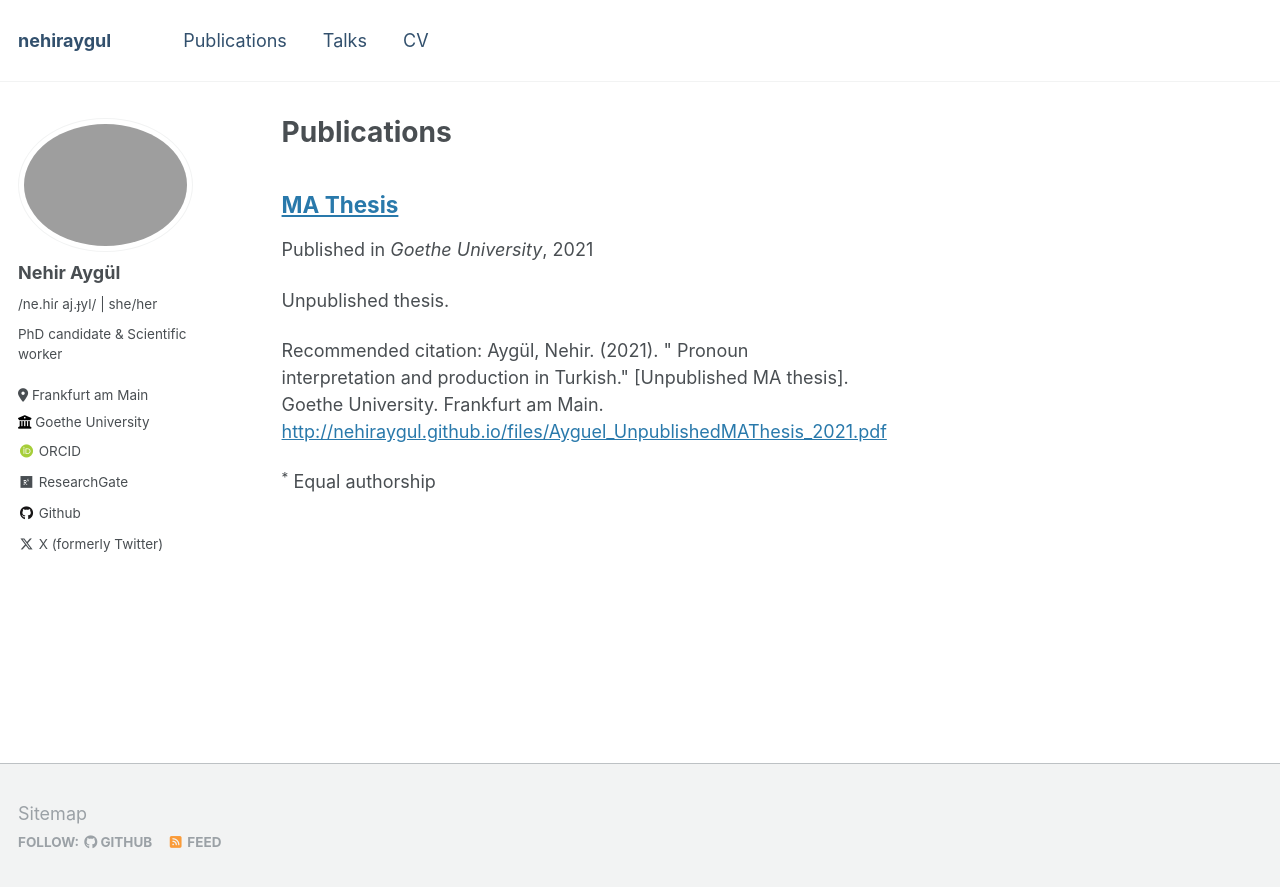
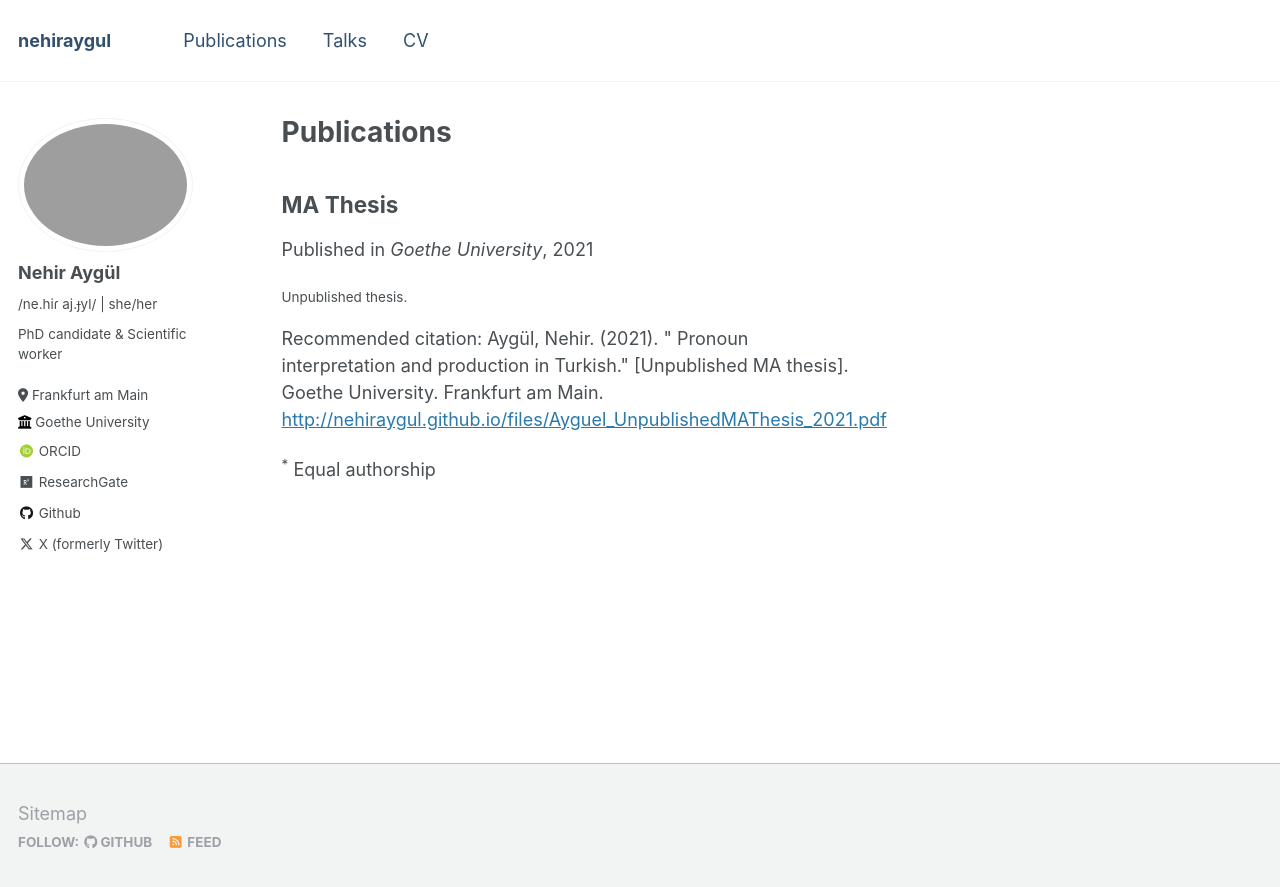
Before and after one commit to nehiraygul/nehiraygul.github.io, a Jekyll site: the page built from _pages/publications.md, in a window 1280 px wide. Shown: the top 887 px of the page. Built offline with Jekyll 4.4.1, drawn with Linux system fonts in a browser that asks for light colours; some web fonts are replaced.

```diff
--- a/_includes/archive-single.html
+++ b/_includes/archive-single.html
@@ -14,24 +14,9 @@
 
 <div class="{{ include.type | default: "list" }}__item">
   <article class="archive__item" itemscope itemtype="http://schema.org/CreativeWork">
-    {% if include.type == "grid" and teaser %}
-      <div class="archive__item-teaser">
-        <img src=
-          {% if teaser contains "://" %}
-            "{{ teaser }}"
-          {% else %}
-            "{{ teaser | prepend: "/images/" | prepend: base_path }}"
-          {% endif %}
-          alt="">
-      </div>
-    {% endif %}
 
     <h2 class="archive__item-title" itemprop="headline">
-      {% if post.link %}
-        <a href="{{ post.link }}">{{ title }}</a> <a href="{{ base_path }}{{ post.url }}" rel="permalink"><i class="fa fa-link" aria-hidden="true" title="permalink"></i><span class="sr-only">Permalink</span></a>
-      {% else %}
-        <a href="{{ base_path }}{{ post.url }}" rel="permalink">{{ title }}</a>
-      {% endif %}
+      {{ title }}
     </h2>
 
     {% if post.read_time %}
@@ -46,10 +31,8 @@
       <p class="page__date"><strong><i class="fa fa-fw fa-calendar" aria-hidden="true"></i> {{ site.data.ui-text[site.locale].date_label | default: "Published:" }}</strong> <time datetime="{{ post.date | default: "1900-01-01" | date_to_xmlschema }}">{{ post.date | default: "1900-01-01" | date: "%B %d, %Y" }}</time></p>
     {% endif %}
 
-    {% if post.excerpt and site.read_more != 'enabled' %}
-    <p class="archive__item-excerpt" itemprop="description">{{ post.excerpt | markdownify }}</p>
-    {% elsif post.excerpt and site.read_more == 'enabled' %}
-    <p class="archive__item-excerpt" itemprop="description"><p>{{ post.excerpt | markdownify | remove: '<p>' | remove: '</p>' }}<strong><a href="{{ base_path }}{{ post.url }}" rel="permalink"> Read more</a></strong></p></p>
+    {% if post.excerpt %}
+      <p class="archive__item-excerpt" itemprop="description">{{ post.excerpt | markdownify | remove: '<p>' | remove: '</p>' }}</p>
     {% endif %}
 
     {% if post.citation and post.paperurl %}
```
Also changed, not shown: _includes/archive-single-talk.html (+3 -7 lines), 3 other files. Lines whose indentation alone changed are shown as unchanged.
